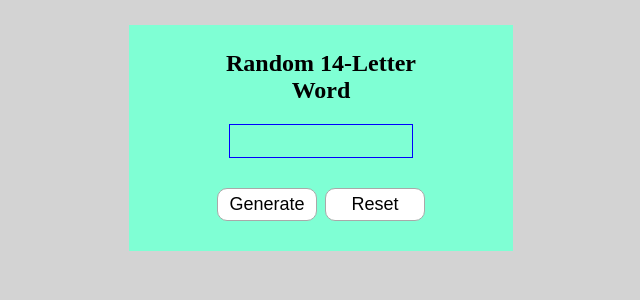
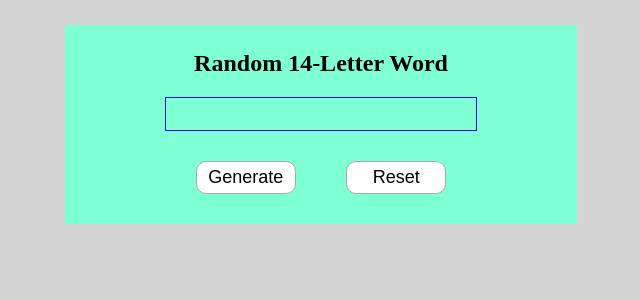
Before and after one commit to JasonHarrer/PythonORM_RandomWordGenerator, a Django app: page / in a window 1280 px wide. Shown: the top 300 px of the page, without its empty margins (319-959 px from the left). Run offline with Django 3.2, Linux system fonts and the light colour scheme.

Commit message:
Adjusted div-content margin for better aesthetics

```diff
--- a/rwg_app/static/css/random.css
+++ b/rwg_app/static/css/random.css
@@ -9,7 +9,7 @@ body {
 }
 
 #div-content {
-    margin: 25px 35%;
+    margin: 25px 30%;
     padding: 20px 80px;
     background-color: aquamarine;
 }
```
